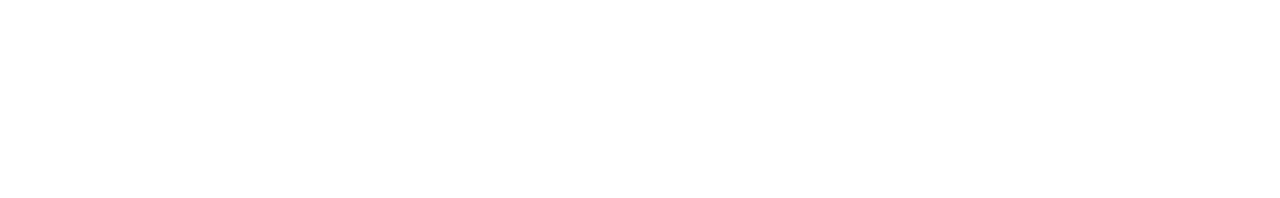
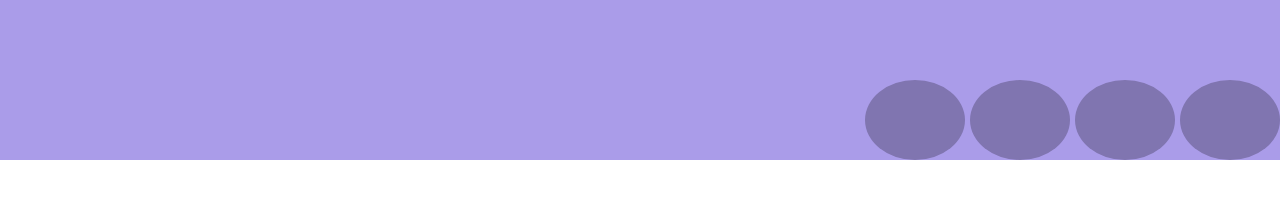
Before and after one commit to EstephanoBorovicz/flex, a plain HTML site: page index.html in a window 1280 px wide. Drawn offline with Linux system fonts and the light colour scheme.

Commit message:
linha roxa

```diff
--- a/index.html
+++ b/index.html
@@ -5,3 +5,13 @@
     <meta http-equiv="X-UA-Compatible" content="IE=edge">
     <meta name="viewport" content="width=device-width, inicial-scale=1.0">
     <link rel="stylesheet" href="style.css">
+</head>
+    <body>
+        <div class = "linha1">
+            <div></div>
+            <div></div>
+            <div></div>
+            <div></div>
+        </div>
+    </body>
+</html>
--- a/style.css
+++ b/style.css
@@ -0,0 +1,29 @@
+/*reset css */
+* {
+    margin: 0px;
+    padding: 0px;
+}
+
+body {
+    size: 100%;
+    display: flex;
+    flex-direction: column;
+}
+
+.linha1 {
+    display: flex;
+    flex-direction: row;
+    align-items: end;
+    justify-content: right;
+    height: 20vh;
+    width: 100vw;
+    background-color: rgb(170, 156, 233);
+    gap: 5px;
+}
+
+.linha1 div {
+    height: 50%;
+    width: 100px;
+    border-radius: 100%;
+    background-color: rgb(128, 117, 176);
+}
```
